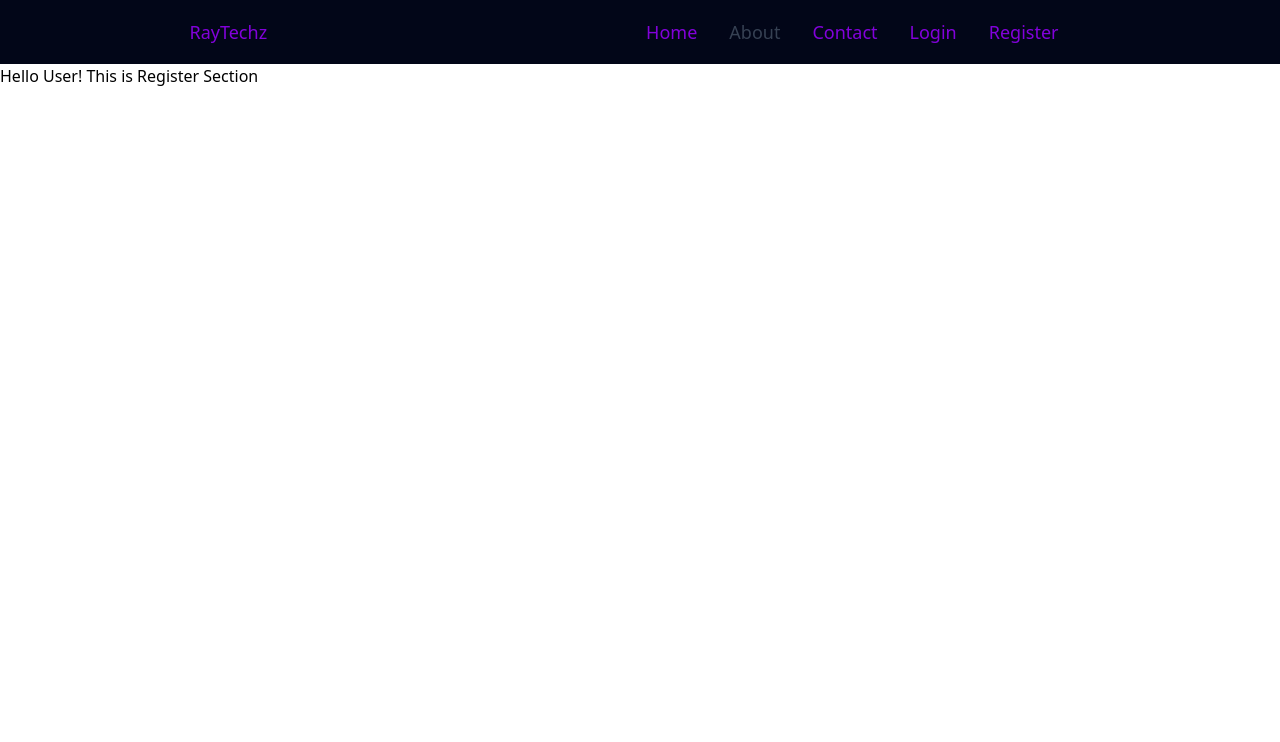
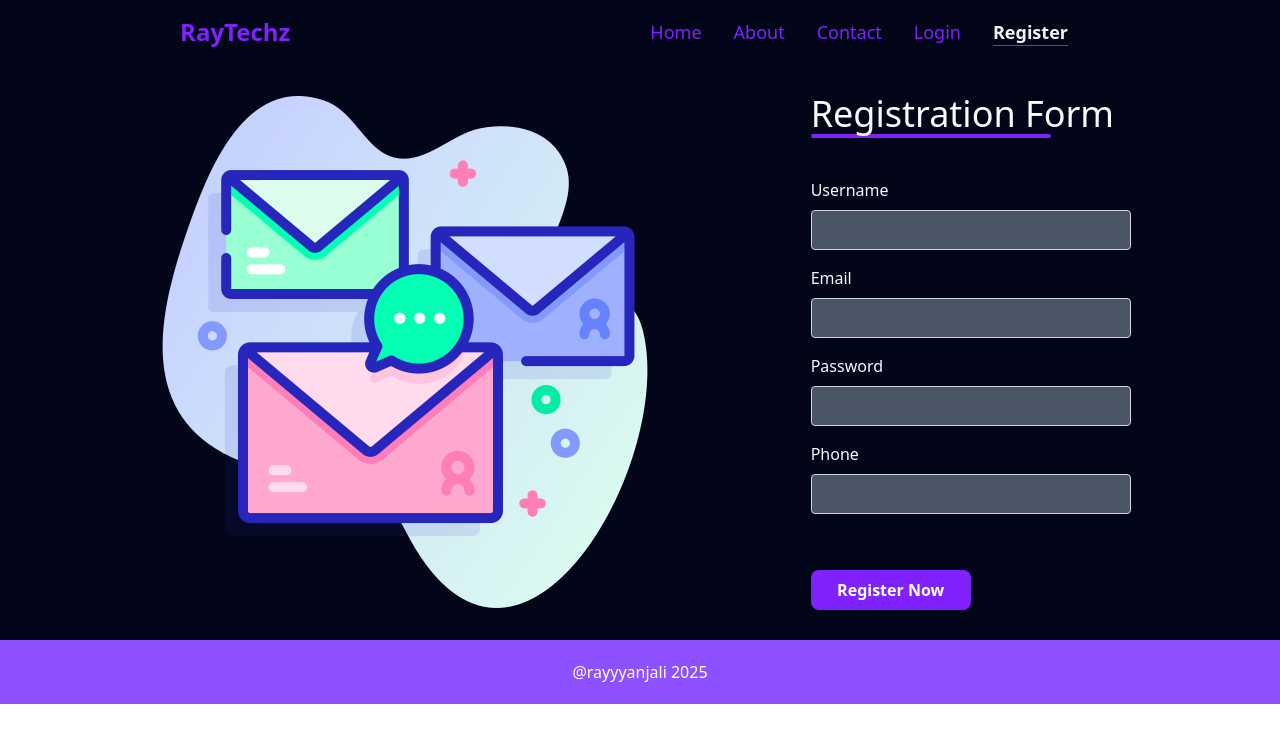
Before and after one commit to AnjaliRayyy/MERN_StackProject, a React (Vite) app in the folder client/: page /register in a window 1280 px wide. Shown: the top 742 px of the page. Built offline with nearby package versions, Linux system fonts and the light colour scheme.

Commit message:
Registration Page UI & stored /form data in React State Variable

```diff
--- a/client/src/App.jsx
+++ b/client/src/App.jsx
@@ -6,6 +6,7 @@ import Contact from './pages/Contact'
 import Login from './pages/Login'
 import Register from './pages/Register'
 import Navbar from './components/Navbar'
+import Footer from './components/Footer'
 
 export default function App() {
   return (
@@ -19,6 +20,7 @@ export default function App() {
       <Route path="/login" element={<Login/>}/>
       <Route path='/register' element={<Register/>}/>
     </Routes>
+    <Footer/>
    </BrowserRouter>
     </>
   )
--- /dev/null
+++ b/client/src/components/Footer.jsx
@@ -0,0 +1,11 @@
+import React from 'react'
+
+function Footer() {
+  return (
+    <div className='h-16 bg-violet-500 text-white flex justify-center items-center'>
+      <p>@rayyyanjali 2025</p>
+    </div>
+  )
+}
+
+export default Footer
--- a/client/src/components/Navbar.jsx
+++ b/client/src/components/Navbar.jsx
@@ -4,25 +4,65 @@ import {NavLink} from 'react-router-dom';
 
 function Navbar() {
   return (
-    <div className='h-16 bg-slate-950 text-lg text-purple-700 flex justify-around items-center'>
-      <div className="logo-brand">RayTechz</div>
+    <div className='h-16 bg-slate-950 text-lg text-violet-600 flex justify-around items-center'>
+      <div className="logo-brand text-2xl font-semibold">RayTechz</div>
       <nav>
+        {/* ------------------Home------------------  */}
         <ul className='flex '>
-          <li className='mr-8'><NavLink to='/'>Home</NavLink></li>
+          <li className='mr-8'><NavLink to="/"
+          className={({ isActive }) =>
+            isActive
+              ? "text-slate-100 underline decoration-violet-600 underline-offset-6 font-semibold"
+              : "text-violet-600 hover:text-slate-100"
+          }
+        >
+          Home
+        </NavLink></li>
 
+        {/* ------------------About------------------  */}
           <li className='mr-8'>
           <NavLink to="/about"
           className={({ isActive }) =>
             isActive
-              ? "text-purple-700 underline font-semibold"
-              : "text-gray-700 hover:text-purple-500"
+              ? "text-slate-100 underline decoration-violet-600 underline-offset-6 font-semibold"
+              : "text-violet-600 hover:text-slate-100"
           }
         >
           About
         </NavLink></li>
-          <li className='mr-8'><NavLink to='/contact'>Contact</NavLink></li>
-          <li className='mr-8'><NavLink to='/login'>Login</NavLink></li>
-          <li className='mr-8'><NavLink to='/register'>Register</NavLink></li>
+
+        {/* ------------------Contact------------------  */}
+          <li className='mr-8'><NavLink to="/contact"
+          className={({ isActive }) =>
+            isActive
+              ? "text-slate-100 underline decoration-violet-600 underline-offset-6 font-semibold"
+              : "text-violet-600 hover:text-slate-100"
+          }
+        >
+          Contact
+        </NavLink></li>
+
+        {/* ------------------Login------------------  */}
+          <li className='mr-8'><NavLink to="/login"
+          className={({ isActive }) =>
+            isActive
+              ? "text-slate-100 underline decoration-violet-600 underline-offset-6 font-semibold"
+              : "text-violet-600 hover:text-slate-100"
+          }
+        >
+          Login
+        </NavLink></li>
+
+        {/* ------------------Register------------------  */}
+          <li className='mr-8'><NavLink to="/register"
+          className={({ isActive }) =>
+            isActive
+              ? "text-slate-100 underline decoration-violet-600 underline-offset-6 font-semibold"
+              : "text-violet-600 hover:text-slate-100"
+          }
+        >
+          Register
+        </NavLink></li>
         </ul>
       </nav>
     </div>
--- a/client/src/pages/Home.jsx
+++ b/client/src/pages/Home.jsx
@@ -3,7 +3,7 @@ import React from 'react'
 export default function Home() {
   return (
     <div>
-      <h1 className='w-[100vw] h-[100vh] bg-slate-900 text-center text-white'>Hello User! This is home page</h1>
+      <h1 className='h-[35rem] bg-slate-900 text-center text-white'>Hello User! This is home page</h1>
     </div>
   )
 }
--- a/client/src/pages/Register.jsx
+++ b/client/src/pages/Register.jsx
@@ -1,9 +1,73 @@
 import React from 'react'
+import RegisterImage from "../assets/RegisterPage_img.png";
+import { useState } from 'react';
 
 function Register() {
+  const [user,setUser] =useState({
+    username: "",
+    email: "",
+    password: "",
+    phone: "",
+  });
+
+  const handleChange=(e)=>{
+    let name=e.target.name;
+    let value=e.target.value;
+    setUser({
+      ...user,
+      [name]:value,
+    });
+  }
+
+  const handleSubmit=(e)=>{
+    e.preventDefault();     //Prevents page reload
+    console.log(user);
+  }
   return (
-    <div>
-      <h1>Hello User! This is Register Section</h1>
+    <div className='h-[36rem] flex justify-evenly  items-center bg-slate-950'>
+      <div>
+        <img src={RegisterImage} alt="error" />
+      </div>
+      <div className='flex-col justify-center items-center'>
+        <h1 className='text-4xl text-slate-50'>Registration Form</h1>
+        <div className='h-[4px] w-60 rounded-md bg-violet-600 z-10 mb-10'></div>
+        <form className="space-y-4 " onSubmit={handleSubmit}>
+      {/* <!-- Username --> */}
+      <div>
+        <label className="mb-2 block text-slate-50 ">Username</label>
+        <input type="text" placeholder=""
+          className="w-80 h-10 p-3 border border-gray-300 rounded-sm bg-gray-600 focus:outline-none focus:ring-2 focus:ring-violet-500" name='username' id='username' value={user.username} onChange={handleChange} required/>
+      </div>
+
+      {/* <!-- Email --> */}
+      <div>
+        <label className="mb-2 block text-slate-50 ">Email</label>
+        <input type="email" placeholder=""
+          className="w-80 h-10 p-3 border border-gray-300 rounded-sm bg-gray-600 focus:outline-none focus:ring-2 focus:ring-violet-500" name='email' id='email' value={user.email} onChange={handleChange} required/>
+      </div>
+
+
+      {/* <!-- Password --> */}
+      <div>
+        <label className="mb-2 block text-slate-50 ">Password</label>
+        <input type="password" placeholder=""
+          className="w-80 h-10 p-3 border border-gray-300 rounded-sm bg-gray-600 focus:outline-none focus:ring-2 focus:ring-violet-500" name='password' id='password' value={user.password} onChange={handleChange} required/>
+      </div>
+
+      {/* <!-- Phone --> */}
+      <div>
+        <label className="mb-2 block text-slate-50 ">Phone</label>
+        <input type="phone" placeholder=""
+          className="w-80 h-10 p-3 border border-gray-300 rounded-sm bg-gray-600 focus:outline-none focus:ring-2 focus:ring-violet-500" name='phone' id='phone' value={user.phone} onChange={handleChange} required/>
+      </div>
+
+      {/* <!-- Register Button --> */}
+      <button type="submit"
+        className="w-40 bg-violet-600 text-white font-semibold py-2 mt-10 rounded-lg hover:bg-violet-700 transition duration-300 cursor-pointer">
+        Register Now
+      </button>
+    </form>
+      </div>
     </div>
   )
 }
```
Also changed, not shown: client/src/assets/RegisterPage_img.png (added).
